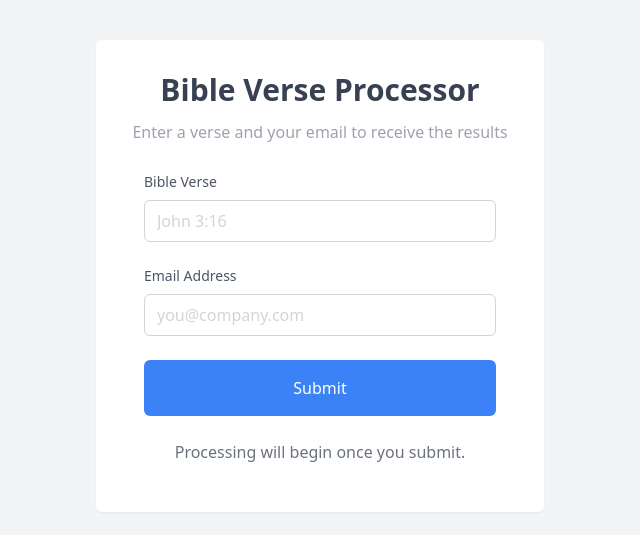
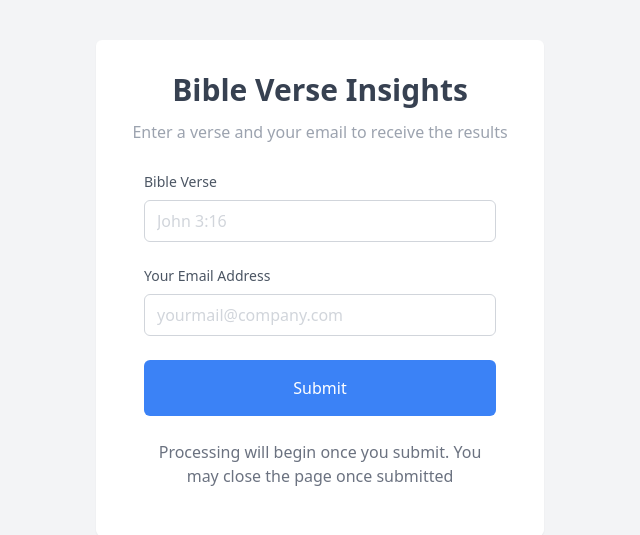
Before and after one commit to sdcharly/BibleCrewAgents, a Flask app: page / in a window 1280 px wide. Shown: the top 535 px of the page, without its empty margins (320-960 px from the left). Run offline with Flask 2, Linux system fonts and the light colour scheme.

Commit message:
Update index.html

```diff
--- a/templates/index.html
+++ b/templates/index.html
@@ -3,14 +3,14 @@
 <head>
     <meta charset="UTF-8">
     <meta name="viewport" content="width=device-width, initial-scale=1.0">
-    <title>Bible Verse Processor</title>
+    <title>Bible Verse Insights</title>
     <link href="https://cdn.jsdelivr.net/npm/tailwindcss@2.2.19/dist/tailwind.min.css" rel="stylesheet">
 </head>
 <body class="bg-gray-100">
     <div class="container mx-auto px-4">
         <div class="max-w-md mx-auto my-10 bg-white p-5 rounded-md shadow-sm">
             <div class="text-center">
-                <h1 class="my-3 text-3xl font-semibold text-gray-700">Bible Verse Processor</h1>
+                <h1 class="my-3 text-3xl font-semibold text-gray-700">Bible Verse Insights</h1>
                 <p class="text-gray-400">Enter a verse and your email to receive the results</p>
             </div>
             <div class="m-7">
@@ -20,13 +20,13 @@
                         <input type="text" id="verse" placeholder="John 3:16" required class="w-full px-3 py-2 placeholder-gray-300 border border-gray-300 rounded-md focus:outline-none focus:ring focus:border-blue-100" />
                     </div>
                     <div class="mb-6">
-                        <label for="email" class="block mb-2 text-sm text-gray-600">Email Address</label>
-                        <input type="email" id="email" placeholder="you@company.com" required class="w-full px-3 py-2 placeholder-gray-300 border border-gray-300 rounded-md focus:outline-none focus:ring focus:border-blue-100" />
+                        <label for="email" class="block mb-2 text-sm text-gray-600">Your Email Address</label>
+                        <input type="email" id="email" placeholder="yourmail@company.com" required class="w-full px-3 py-2 placeholder-gray-300 border border-gray-300 rounded-md focus:outline-none focus:ring focus:border-blue-100" />
                     </div>
                     <div class="mb-6">
                         <button type="submit" class="w-full px-3 py-4 text-white bg-blue-500 rounded-md focus:bg-blue-600 focus:outline-none">Submit</button>
                     </div>
-                    <p id="status" class="text-center text-gray-500">Processing will begin once you submit.</p>
+                    <p id="status" class="text-center text-gray-500">Processing will begin once you submit. You may close the page once submitted</p>
                 </form>
             </div>
         </div>
@@ -45,7 +45,7 @@
             })
             .then(response => response.json())
             .then(data => {
-                statusDiv.innerHTML = 'Result will be sent to your email.';
+                statusDiv.innerHTML = 'Wait for the result in your email.';
             })
             .catch((error) => {
                 console.error('Error:', error);
```
